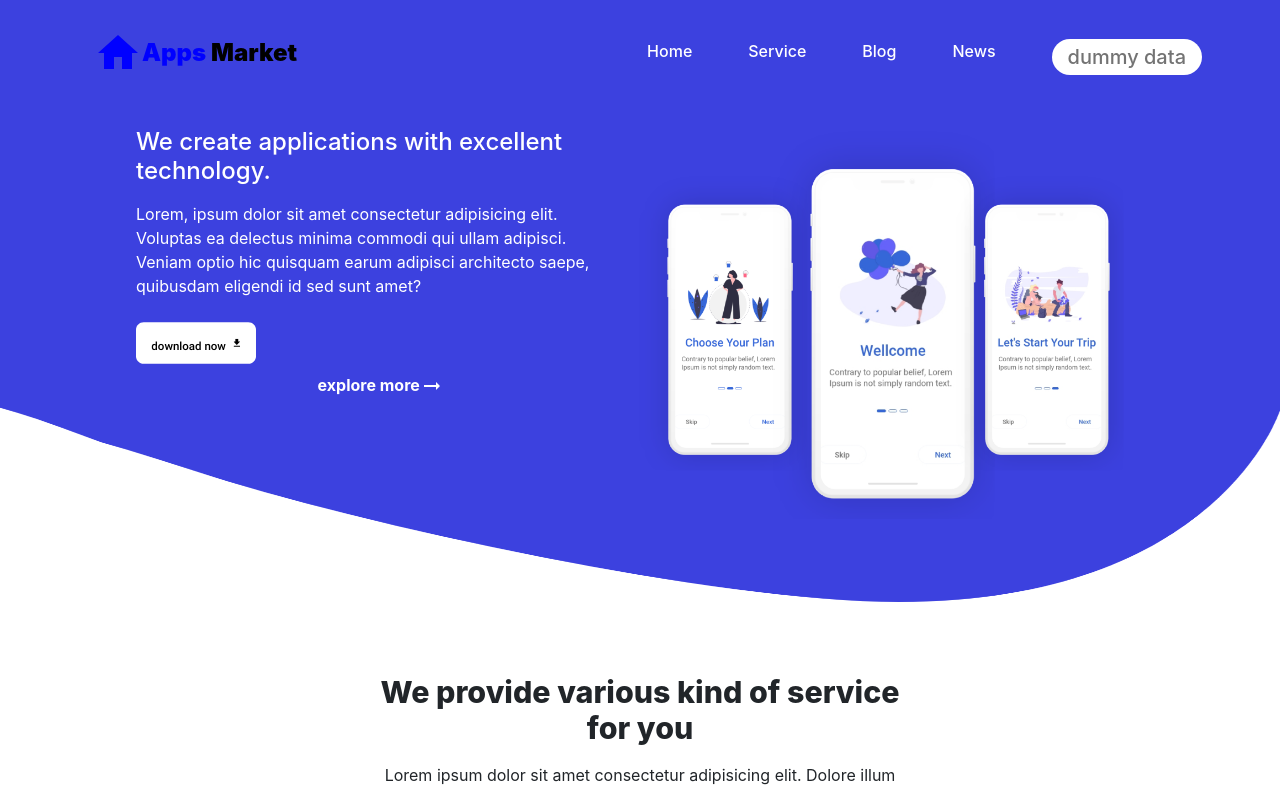
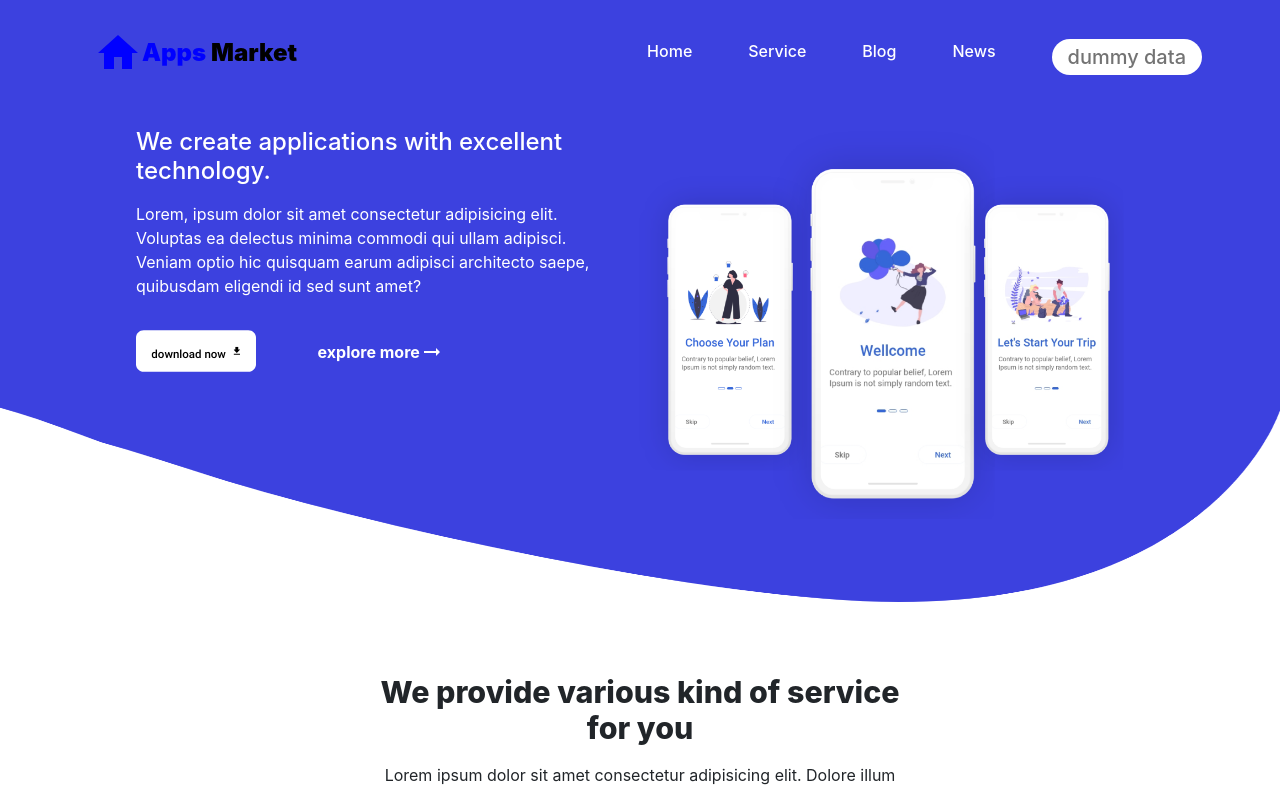
Before and after one commit to coadingCreature/apps_market, a React (Create React App) app: page / in a window 1280 px wide. Shown: the top 790 px of the page. Built offline with nearby package versions, Linux system fonts and the light colour scheme.

Commit message:
apps market

```diff
--- a/src/client/views/home/header/Header.css
+++ b/src/client/views/home/header/Header.css
@@ -127,10 +127,14 @@
     width: 100%;
   }
   .header_grid .header_btn, .header_grid .explor_more {
+    margin-top: 1rem;
     left: 0;
     right: 0;
     -webkit-transform: unset;
             transform: unset;
   }
+  .header_grid .explor_more {
+    top: -3.1rem;
+  }
 }
 /*# sourceMappingURL=Header.css.map */
--- a/src/client/views/home/header/Header.scss
+++ b/src/client/views/home/header/Header.scss
@@ -169,9 +169,16 @@
         }
 
         .header_btn, .explor_more {
+
+            margin-top: 1rem;
+
             left: 0;
             right: 0;
             transform: unset;
+        }
+
+        .explor_more {
+            top: -3.1rem;
         }
 
     }
```
Also changed, not shown: 1 other file (tests, documents, lock files or other folders).
